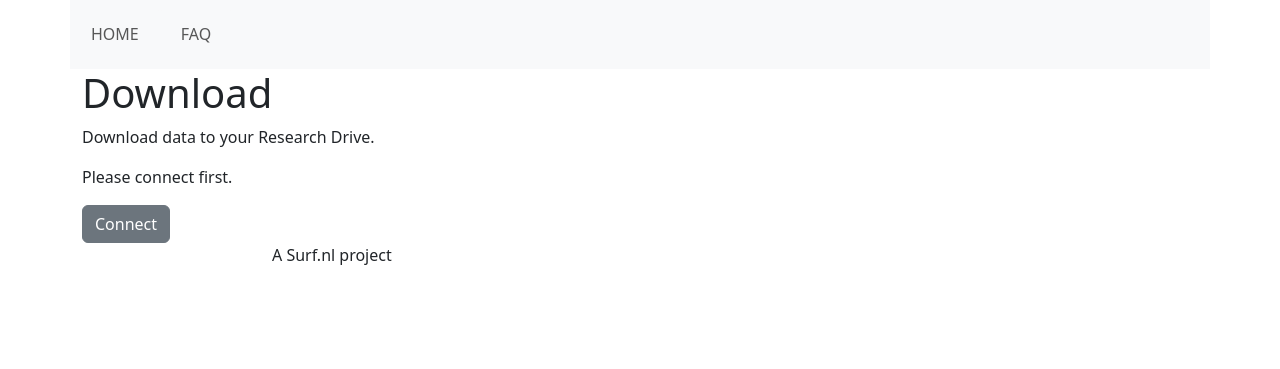
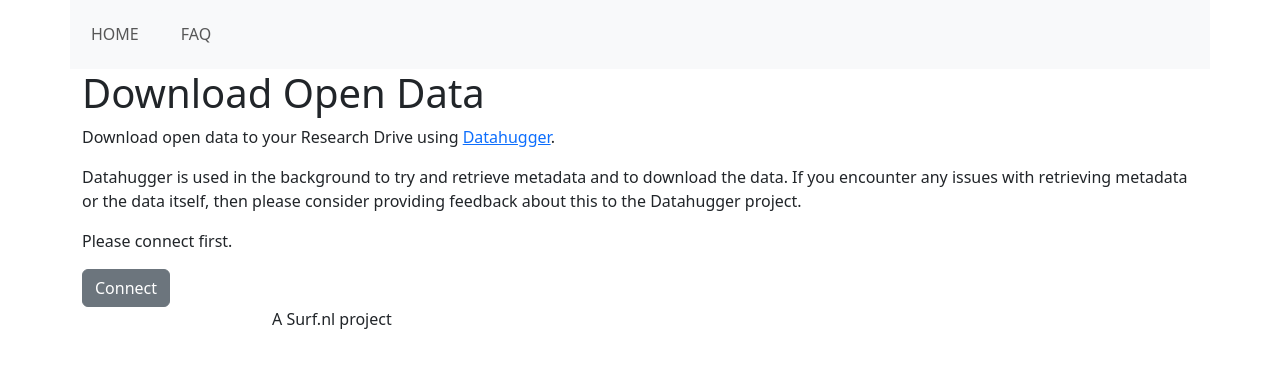
Before and after one commit to sara-nl/SurfResearchDataConnector, a Flask app: page /retrieve in a window 1280 px wide. Shown: the part 63-432 px from the top of the page. Run offline with Flask 3, Linux system fonts and the light colour scheme.

Commit message:
separate the download of open data from private data

```diff
--- a/app/templates/base.html
+++ b/app/templates/base.html
@@ -41,11 +41,13 @@
                     <li class="nav-item"><button class="btn btn-light"><a class="nav-link" href="/">HOME</a></button></li>
                     {% if data.connected==true %}
                     <li class="nav-item"><button class="btn btn-light"><a class="nav-link" href="/upload">UPLOAD</a></button></li>
+
+                    <li class="nav-item"><button class="btn btn-light"><a class="nav-link" href="/download">DOWNLOAD</a></button></li>
+
                     {% if data.showall %}
-                    <li class="nav-item"><button class="btn btn-light"><a class="nav-link" href="/retrieve">DOWNLOAD</a></button></li>
-                    {% else %}
-                    <li class="nav-item"><button class="btn btn-light"><a class="nav-link" href="/download">DOWNLOAD</a></button></li>
+                    <li class="nav-item"><button class="btn btn-light"><a class="nav-link" href="/retrieve">OPEN DATA</a></button></li>
                     {% endif %}
+
                     <li class="nav-item"><button class="btn btn-light"><a class="nav-link" href="/history">HISTORY</a></button></li>
                     {% endif %}
                     <li class="nav-item"><button class="btn btn-light"><a class="nav-link" href="/faq">FAQ</a></button></li>
--- a/app/templates/retrieve.html
+++ b/app/templates/retrieve.html
@@ -29,8 +29,9 @@
 <!-- END BEGIN HELPER LOGIC ### -->
 
 {% if not preview %}
-    <h1>Download</h1>
-    <p>Download data to your Research Drive.</p>
+    <h1>Download Open Data</h1>
+    <p>Download open data to your Research Drive using <a href="https://j535d165.github.io/datahugger/" target="new">Datahugger</a>.</p>
+    <p>Datahugger is used in the background to try and retrieve metadata and to download the data. If you encounter any issues with retrieving metadata or the data itself, then please consider providing feedback about this to the Datahugger project.</p>
 {% endif %}
 
 {% if data.connected==True %}
@@ -88,7 +89,7 @@
             {% else %}
 
                 <!-- ### BEGIN PREVIEW ### -->
-                <h1>Download - Preview</h1>
+                <h1>Download Open Data - Preview</h1>
 
                 <h2>Drive Storage</h2>
                 <!-- async loading quote_text -->
```
